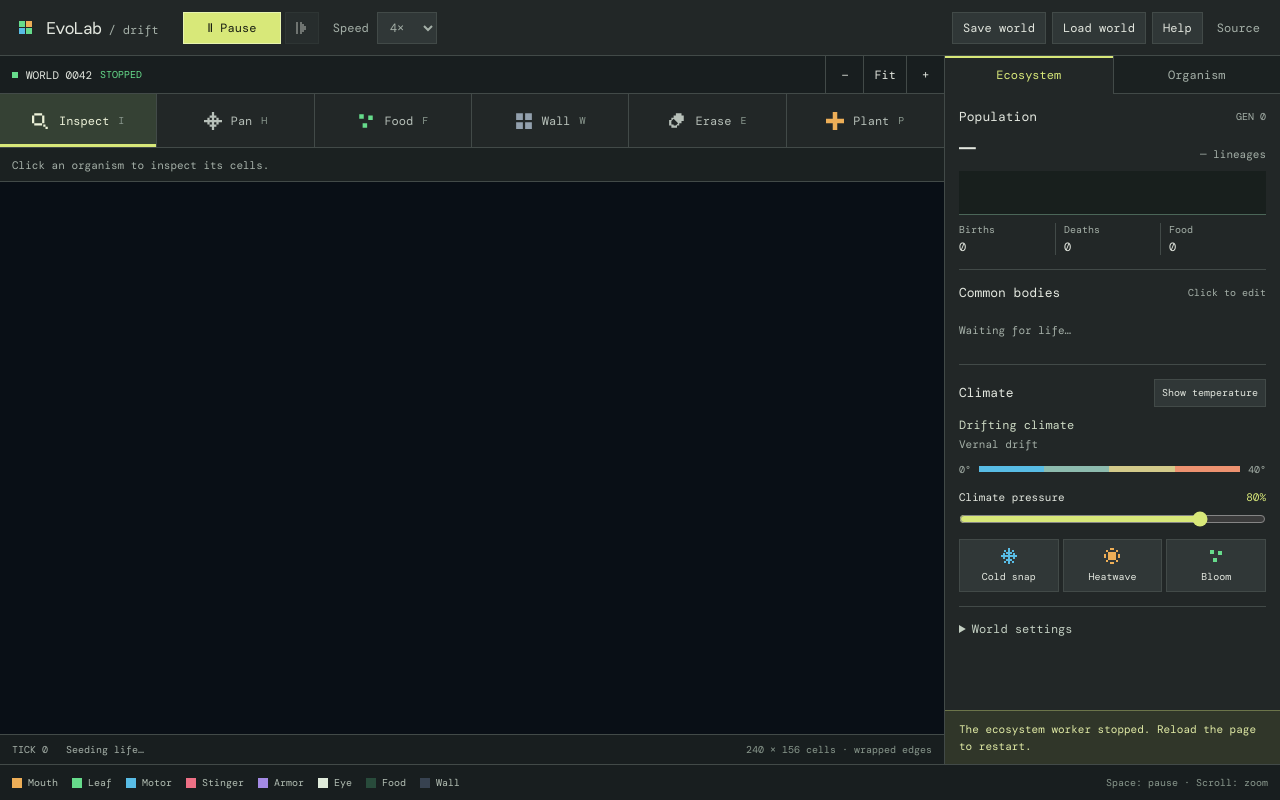
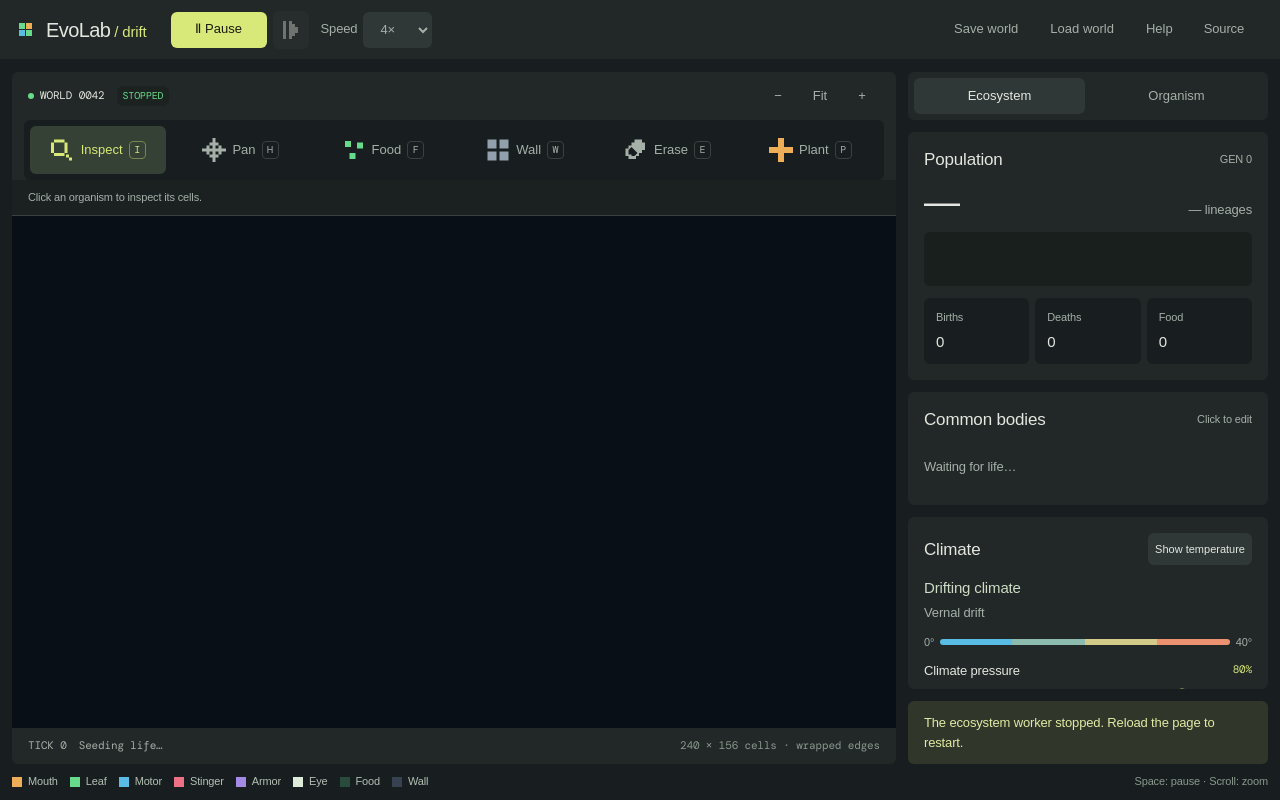
Before and after one commit to JustinasLa/EvoLab, a website built with Vite: page index.html in a window 1280 px wide. Built offline with nearby package versions, Linux system fonts and the light colour scheme.

Commit message:
Adapt Even Hub interface patterns while preserving Drift colors (#2)
* Give Drift a field-observatory visual identity

* Restore the original dark interface and refine existing controls

* Refine dark interface with grouped cards and segmented controls

```diff
--- a/src/style.css
+++ b/src/style.css
@@ -1,15 +1,21 @@
 :root {
-  font-family: 'DM Mono', monospace;
-  font-size: 12px;
+  font-family: Arial, Helvetica, sans-serif;
+  font-size: 15px;
   font-weight: 400;
+  line-height: 1.4;
+  letter-spacing: -0.15px;
   color: #e3e7df;
   background: #090f16;
   color-scheme: dark;
   --surface: #222727;
   --raised: #303737;
-  --border: #424a48;
+  --border: #39423e;
   --muted: #a5b0a8;
   --accent: #d8e879;
+  --page: #181e1f;
+  --text: #e3e7df;
+  --radius: 6px;
+  --mono: 'DM Mono', monospace;
 }
 * {
   box-sizing: border-box;
@@ -38,12 +44,12 @@ select,
 input[type='number'] {
   color: inherit;
   background: var(--raised);
-  border: 1px solid var(--border);
-  border-radius: 0;
+  border: 1px solid transparent;
+  border-radius: var(--radius);
 }
 button {
-  min-height: 32px;
-  padding: 5px 10px;
+  min-height: 36px;
+  padding: 6px 12px;
 }
 button:hover,
 select:hover {
@@ -56,6 +62,10 @@ button:active {
 button:disabled {
   opacity: 0.4;
   cursor: default;
+}
+button:disabled:hover {
+  background: var(--raised);
+  border-color: transparent;
 }
 a {
   color: inherit;
@@ -81,22 +91,23 @@ svg {
   flex-shrink: 0;
 }
 button > svg {
-  width: 16px;
-  height: 16px;
+  width: 24px;
+  height: 24px;
 }
 #app {
   display: grid;
-  grid-template-rows: 56px minmax(0, 1fr) 36px;
+  grid-template-rows: 60px minmax(0, 1fr) 36px;
   height: 100dvh;
   min-height: 600px;
+  background: var(--page);
 }
 .topbar {
   display: flex;
   align-items: center;
   gap: 24px;
-  padding: 0 12px;
+  padding: 0 24px 0 12px;
   background: var(--surface);
-  border-bottom: 1px solid var(--border);
+  border-bottom: 1px solid var(--page);
 }
 .brand {
   display: flex;
@@ -105,14 +116,14 @@ button > svg {
   white-space: nowrap;
 }
 .brand strong {
-  font-size: 17px;
-  font-weight: 500;
-  letter-spacing: -1px;
+  font-size: 20px;
+  font-weight: 400;
+  letter-spacing: -0.6px;
 }
 .brand strong span {
-  color: var(--muted);
-  font-size: 12px;
-  letter-spacing: 0;
+  color: var(--accent);
+  font-size: 15px;
+  letter-spacing: -0.15px;
 }
 .brand > svg {
   width: 28px;
@@ -123,41 +134,50 @@ button > svg {
   display: flex;
   align-items: center;
   gap: 6px;
+  font-size: 13px;
 }
 .topbar nav a {
   color: var(--muted);
-  padding: 8px;
+  padding: 6px 12px;
+}
+.topbar nav button {
+  background: transparent;
+  color: var(--muted);
+}
+.topbar nav button:hover {
+  background: var(--raised);
 }
 .simulation-controls {
   display: flex;
   align-items: center;
-  gap: 4px;
+  gap: 6px;
+  font-size: 13px;
 }
 .simulation-controls .primary {
-  min-width: 98px;
+  min-width: 96px;
 }
 .simulation-controls #step {
   display: grid;
   place-items: center;
-  width: 34px;
+  width: 36px;
   padding: 6px;
 }
 .simulation-controls label {
   display: flex;
   align-items: center;
-  gap: 8px;
-  margin-left: 10px;
+  gap: 6px;
+  margin-left: 6px;
   color: var(--muted);
 }
 select {
-  min-height: 32px;
-  padding: 3px 8px;
+  min-height: 36px;
+  padding: 6px 12px;
 }
 .primary {
   color: #171c12;
   background: var(--accent);
-  border-color: #e7f3ae;
-  font-weight: 500;
+  border-color: transparent;
+  font-weight: 400;
 }
 .primary:hover {
   color: #171c12;
@@ -177,39 +197,48 @@ select {
 }
 .workspace {
   display: grid;
-  grid-template-columns: minmax(0, 1fr) 336px;
+  grid-template-columns: minmax(0, 1fr) 360px;
+  gap: 12px;
+  padding: 12px 12px 0;
   min-height: 0;
 }
 .world-stage {
   display: grid;
-  grid-template-rows: 38px 54px 34px minmax(0, 1fr) 30px;
+  grid-template-rows: 48px 60px 36px minmax(0, 1fr) 36px;
   min-width: 0;
   min-height: 0;
+  background: var(--surface);
+  border-radius: var(--radius);
+  overflow: hidden;
 }
 .world-heading {
   display: flex;
   align-items: center;
   justify-content: space-between;
   gap: 10px;
-  padding-left: 12px;
-  background: #181e1f;
-  border-bottom: 1px solid var(--border);
+  padding: 0 16px;
 }
 .world-label {
   display: flex;
   align-items: center;
-  gap: 8px;
+  gap: 6px;
   font-size: 11px;
+  font-family: var(--mono);
   white-space: nowrap;
 }
 .live-dot {
   height: 6px;
   width: 6px;
   background: #66db8b;
+  border-radius: 50%;
 }
 #run-state {
   color: #66db8b;
   font-size: 10px;
+  margin-left: 6px;
+  padding: 3px 6px;
+  border-radius: var(--radius);
+  background: #1b2220;
 }
 .paused .live-dot {
   background: var(--accent);
@@ -219,12 +248,14 @@ select {
 }
 .zoom-controls {
   display: flex;
-  height: 100%;
+  gap: 6px;
+  font-size: 13px;
 }
 .zoom-controls button {
-  border-width: 0 0 0 1px;
-  min-width: 38px;
+  min-width: 36px;
+  padding: 6px;
   background: transparent;
+  color: var(--muted);
 }
 .zoom-controls button:hover {
   background: var(--raised);
@@ -232,39 +263,50 @@ select {
 .tool-dock {
   display: grid;
   grid-template-columns: repeat(6, minmax(0, 1fr));
-  border-bottom: 1px solid var(--border);
-  background: var(--surface);
+  gap: 6px;
+  margin: 0 12px;
+  padding: 6px;
+  background: var(--page);
+  border-radius: var(--radius);
 }
 .tool-dock button {
   display: flex;
   align-items: center;
   justify-content: center;
-  gap: 9px;
+  gap: 6px;
   padding: 6px;
-  border-width: 0 1px 0 0;
   position: relative;
-  color: #b7c0b9;
+  font-size: 13px;
+  color: var(--muted);
   background: transparent;
 }
 .tool-dock button:last-child {
   border-right: 0;
 }
 .tool-dock button > svg {
-  width: 18px;
-  height: 18px;
+  width: 24px;
+  height: 24px;
 }
 kbd {
-  font-family: inherit;
+  font-family: var(--mono);
   font-size: 10px;
-  color: #8b998f;
+  color: #a5b0a8;
+  border: 1px solid var(--border);
+  border-radius: 4px;
+  min-width: 17px;
+  padding: 1px 3px;
+  text-align: center;
 }
 .tool-dock button[aria-pressed='true'] {
   background: #354134;
-  color: #edf2d9;
-  box-shadow: inset 0 -3px var(--accent);
+  color: var(--accent);
 }
 .tool-dock button:hover {
   background: #343d39;
+}
+.tool-dock button[aria-pressed='true'] kbd {
+  color: var(--accent);
+  border-color: #78864e;
 }
 .tool-dock [data-tool='food'] svg {
   color: #66db8b;
@@ -278,7 +320,7 @@ kbd {
 .tool-options {
   display: flex;
   align-items: center;
-  padding: 0 12px;
+  padding: 0 16px;
   gap: 12px;
   background: #1b2121;
   border-bottom: 1px solid var(--border);
@@ -324,12 +366,11 @@ kbd {
 .world-bottom {
   display: flex;
   align-items: center;
-  gap: 18px;
-  padding: 0 12px;
+  gap: 12px;
+  padding: 0 16px;
   color: var(--muted);
-  background: #181e1f;
-  border-top: 1px solid var(--border);
-  font-size: 10px;
+  font-family: var(--mono);
+  font-size: 11px;
   white-space: nowrap;
 }
 .world-size {
@@ -337,10 +378,9 @@ kbd {
   color: #89988d;
 }
 .sidebar {
-  background: var(--surface);
-  border-left: 1px solid var(--border);
   display: flex;
   flex-direction: column;
+  gap: 12px;
   min-height: 0;
   min-width: 0;
 }
@@ -348,80 +388,87 @@ kbd {
   display: grid;
   grid-template-columns: 1fr 1fr;
   flex-shrink: 0;
+  gap: 6px;
+  padding: 6px;
+  border-radius: var(--radius);
+  background: var(--surface);
 }
 .tabs button {
-  height: 38px;
-  border-width: 0 0 1px;
-  background: #1b2121;
+  height: 36px;
+  background: transparent;
   color: var(--muted);
-}
-.tabs button + button {
-  border-left-width: 1px;
+  font-size: 13px;
 }
 .tabs button[aria-selected='true'] {
-  background: var(--surface);
-  color: var(--accent);
-  border-bottom-color: var(--surface);
-  box-shadow: inset 0 2px var(--accent);
+  background: var(--raised);
+  color: var(--text);
 }
 .panel-scroll {
   overflow-y: auto;
   scrollbar-width: thin;
   min-height: 0;
   flex: 1;
+  border-radius: var(--radius);
+  scrollbar-color: var(--border) var(--page);
 }
 .panel {
-  padding: 0 14px;
+  display: flex;
+  flex-direction: column;
+  gap: 12px;
 }
-.panel > section {
-  padding: 14px 0;
-  border-bottom: 1px solid var(--border);
+.panel > section,
+.panel > details {
+  padding: 16px;
+  background: var(--surface);
+  border-radius: var(--radius);
 }
 .section-caption {
   display: flex;
   align-items: center;
   justify-content: space-between;
-  gap: 10px;
-  margin-bottom: 10px;
+  gap: 12px;
+  margin-bottom: 12px;
 }
 h2 {
   margin: 0;
-  font-size: 13px;
-  font-weight: 500;
+  font-size: 17px;
+  font-weight: 400;
+  letter-spacing: -0.17px;
 }
 .section-caption > span {
-  font-size: 10px;
+  font-size: 11px;
   color: var(--muted);
 }
 .section-caption button {
-  font-size: 10px;
-  min-height: 28px;
-  padding: 4px 7px;
+  font-size: 11px;
+  min-height: 32px;
+  padding: 6px;
 }
 .population-number {
   display: flex;
   align-items: baseline;
   justify-content: space-between;
-  gap: 10px;
+  gap: 12px;
 }
 .population-number strong {
   font-weight: 400;
-  font-size: 28px;
+  font-size: 36px;
   line-height: 1;
-  color: #e3e7df;
+  letter-spacing: -1.08px;
+  color: var(--text);
   font-variant-numeric: tabular-nums;
 }
 #species-count {
   color: var(--muted);
-  font-size: 11px;
+  font-size: 13px;
 }
 #chart {
   width: 100%;
-  height: 44px;
+  height: 54px;
   display: block;
-  margin: 8px 0;
+  margin: 12px 0;
   background: #181f1d;
-  border-bottom: 1px solid #4b6658;
+  border-radius: var(--radius);
 }
 dl {
   margin: 0;
@@ -429,30 +476,30 @@ dl {
 .vital-stats {
   display: grid;
   grid-template-columns: repeat(3, 1fr);
-  gap: 8px;
+  gap: 6px;
 }
 .vital-stats > div {
   display: flex;
   flex-direction: column;
-  gap: 3px;
-  border-right: 1px solid var(--border);
-}
-.vital-stats > div:last-child {
-  border: 0;
+  gap: 6px;
+  padding: 12px;
+  background: var(--page);
+  border-radius: var(--radius);
+  min-width: 0;
 }
 dt {
   color: var(--muted);
-  font-size: 10px;
+  font-size: 11px;
 }
 dd {
   margin: 0;
-  font-size: 12px;
+  font-size: 15px;
   font-variant-numeric: tabular-nums;
 }
 .lineages {
   display: grid;
   grid-template-columns: repeat(5, minmax(0, 1fr));
-  gap: 4px;
+  gap: 6px;
 }
 .lineage {
   padding: 0;
@@ -460,17 +507,23 @@ dd {
   display: flex;
   flex-direction: column;
   align-items: stretch;
-  gap: 4px;
-  background: #1a2020;
+  gap: 6px;
+  background: var(--page);
+  overflow: hidden;
 }
 .lineage > svg {
   width: 100%;
-  height: 48px;
+  height: 52px;
   background: #090f16;
+}
+.lineage:hover,
+.lineage:focus-visible {
+  border-color: var(--accent);
+  background: #303b30;
 }
 .lineage strong {
   display: block;
-  font-size: 10px;
+  font-size: 11px;
   font-weight: 400;
   overflow: hidden;
   text-overflow: ellipsis;
@@ -478,13 +531,13 @@ dd {
 .lineage small {
   display: block;
   color: var(--muted);
-  font-size: 10px;
+  font-size: 11px;
 }
 .lineage em {
-  font-size: 12px;
+  font-size: 13px;
   font-style: normal;
   color: #e3e7df;
-  padding-bottom: 5px;
+  padding-bottom: 6px;
 }
 .lineage i {
   display: block;
@@ -503,28 +556,29 @@ dd {
 .world-weather {
   display: flex;
   flex-direction: column;
-  gap: 4px;
-  margin: 2px 0 12px;
+  gap: 6px;
+  margin: 0 0 12px;
 }
 .world-weather strong {
   color: #cedbc5;
-  font-size: 12px;
+  font-size: 15px;
   font-weight: 400;
 }
 .world-weather span {
-  font-size: 11px;
+  font-size: 13px;
   color: var(--muted);
 }
 .temperature-key {
   display: flex;
   align-items: center;
-  gap: 8px;
-  font-size: 10px;
+  gap: 6px;
+  font-size: 11px;
   color: var(--muted);
 }
 .temperature-key i {
   height: 6px;
   flex: 1;
+  border-radius: 3px;
   background: linear-gradient(
     90deg,
     #58bce5 0% 25%,
@@ -536,34 +590,36 @@ dd {
 .slider-label {
   display: flex;
   justify-content: space-between;
-  gap: 8px;
-  margin-top: 14px;
-  font-size: 11px;
+  gap: 6px;
+  margin-top: 12px;
+  font-size: 13px;
 }
 output {
   color: var(--accent);
+  font-family: var(--mono);
+  font-size: 11px;
 }
 input[type='range'] {
   display: block;
   width: 100%;
   height: 20px;
-  margin: 5px 0 0;
+  margin: 6px 0 0;
   accent-color: var(--accent);
   cursor: pointer;
 }
 .events {
   display: grid;
   grid-template-columns: repeat(3, minmax(0, 1fr));
-  gap: 4px;
-  margin-top: 10px;
+  gap: 6px;
+  margin-top: 12px;
 }
 .events button {
   display: flex;
   flex-direction: column;
   align-items: center;
   gap: 6px;
-  padding: 8px 1px;
-  font-size: 10px;
+  padding: 12px 1px;
+  font-size: 11px;
 }
 .events [data-shock='cold'] svg {
   color: #58bce5;
@@ -574,32 +630,33 @@ input[type='range'] {
 .events [data-shock='bloom'] svg {
   color: #66db8b;
 }
-.world-settings {
-  padding: 14px 0;
-}
 .world-settings summary {
   color: #c3cfc2;
+  font-size: 15px;
 }
 .seed-label {
   display: flex;
   align-items: center;
   justify-content: space-between;
-  gap: 8px;
-  margin: 14px 0 10px;
-  font-size: 11px;
+  gap: 6px;
+  margin: 12px 0;
+  font-size: 13px;
 }
 .seed-label input {
   min-width: 0;
-  width: 150px;
-  padding: 6px;
+  width: 132px;
+  padding: 6px 12px;
+  min-height: 36px;
+  font-family: var(--mono);
+  font-size: 13px;
 }
 #notice {
-  padding: 10px 14px;
+  padding: 12px 16px;
   margin: 0;
-  border-top: 1px solid #6c754a;
+  border-radius: var(--radius);
   color: #e0eaa5;
   background: #303629;
-  font-size: 11px;
+  font-size: 13px;
   line-height: 1.5;
   flex-shrink: 0;
 }
@@ -607,7 +664,7 @@ input[type='range'] {
   display: none;
 }
 .muted {
-  font-size: 11px;
+  font-size: 13px;
   color: var(--muted);
   line-height: 1.5;
 }
@@ -623,12 +680,8 @@ input[type='range'] {
   opacity: 0.6;
 }
 
-.specimen-section {
-  padding: 14px 0;
-  border-bottom: 1px solid var(--border);
-}
 .specimen-section > summary {
-  font-size: 13px;
+  font-size: 15px;
 }
 .specimen-section[open] > summary {
   margin-bottom: 12px;
@@ -646,41 +699,42 @@ input[type='range'] {
 }
 .specimen-preview strong {
   display: block;
-  font-size: 12px;
-  margin-bottom: 8px;
+  font-size: 15px;
+  font-weight: 400;
+  margin-bottom: 6px;
 }
 .specimen-preview span {
   display: block;
   color: var(--muted);
-  font-size: 10px;
+  font-size: 11px;
   line-height: 1.8;
 }
 .specimen-facts {
   display: grid;
   grid-template-columns: 1fr 1fr;
-  gap: 10px 12px;
+  gap: 12px;
 }
 .specimen-facts > div {
   display: flex;
   flex-direction: column;
-  gap: 4px;
+  gap: 6px;
 }
 .ancestry {
   color: var(--muted);
-  font-size: 10px;
+  font-size: 11px;
   overflow-wrap: anywhere;
 }
 .cell-palette {
   display: grid;
   grid-template-columns: repeat(3, 1fr);
-  gap: 4px;
+  gap: 6px;
 }
 .cell-palette button {
   display: flex;
   align-items: center;
   gap: 6px;
-  padding: 7px 6px;
-  font-size: 11px;
+  padding: 6px;
+  font-size: 13px;
 }
 .cell-palette button[aria-pressed='true'] {
   border-color: var(--accent);
@@ -696,15 +750,16 @@ input[type='range'] {
 }
 #cell-description {
   min-height: 32px;
-  margin: 8px 0;
+  margin: 12px 0;
 }
 .editor {
   display: grid;
   grid-template-columns: repeat(9, 1fr);
   gap: 1px;
-  padding: 5px;
+  padding: 6px;
   background: #090f16;
   border: 1px solid #4b5951;
+  border-radius: var(--radius);
 }
 .editor button {
   aspect-ratio: 1;
@@ -712,6 +767,7 @@ input[type='range'] {
   min-height: 0;
   min-width: 0;
   border: 1px solid #29332e;
+  border-radius: 0;
 }
 .editor button[data-x='0'],
 .editor button[data-y='0'] {
@@ -721,58 +777,58 @@ input[type='range'] {
   border-color: var(--accent);
 }
 .designer-section .primary {
-  margin-top: 10px;
+  margin-top: 12px;
 }
 footer {
   display: flex;
   align-items: center;
   justify-content: space-between;
-  gap: 15px;
+  gap: 12px;
   padding: 0 12px;
-  background: #181e1f;
-  border-top: 1px solid var(--border);
+  background: var(--page);
 }
 .cell-legend {
   display: flex;
   align-items: center;
-  gap: 14px;
+  gap: 12px;
 }
 .cell-legend span {
   display: flex;
   align-items: center;
   gap: 6px;
-  font-size: 10px;
+  font-size: 11px;
   color: #b3bfb4;
 }
 .footer-note {
   color: #89988d;
-  font-size: 10px;
+  font-size: 11px;
 }
 dialog {
   width: min(520px, calc(100% - 32px));
   max-height: calc(100dvh - 32px);
   overflow: auto;
   padding: 24px;
-  border: 1px solid #8c9b81;
-  border-radius: 0;
+  border: 1px solid var(--border);
+  border-radius: var(--radius);
   color: #d4dfd3;
   background: var(--surface);
-  font-size: 12px;
+  font-size: 15px;
   line-height: 1.8;
 }
 dialog::backdrop {
   background: #000a;
 }
 dialog h1 {
-  margin: 0 0 16px;
-  font-size: 20px;
-  font-weight: 500;
+  margin: 0 0 24px;
+  font-size: 24px;
+  font-weight: 400;
+  letter-spacing: -0.72px;
 }
 dialog ul {
   padding-left: 18px;
 }
 dialog li {
-  margin: 10px 0;
+  margin: 12px 0;
 }
 dialog a {
   text-decoration: underline;
@@ -785,7 +841,8 @@ dialog a {
 }
 @media (max-width: 1120px) {
   .topbar {
-    gap: 15px;
+    gap: 12px;
+    padding-right: 12px;
   }
   .brand strong span,
   .simulation-controls label > span,
@@ -798,7 +855,7 @@ dialog a {
     gap: 4px;
   }
   .workspace {
-    grid-template-columns: minmax(0, 1fr) 320px;
+    grid-template-columns: minmax(0, 1fr) 336px;
   }
   .tool-dock button {
     gap: 6px;
@@ -807,7 +864,8 @@ dialog a {
 @media (min-width: 761px) and (max-width: 1000px) {
   .tool-dock button {
     flex-direction: column;
-    gap: 3px;
+    gap: 6px;
+    padding: 6px 2px;
     font-size: 11px;
   }
 }
@@ -819,14 +877,14 @@ dialog a {
   }
   .topbar {
     flex-wrap: wrap;
-    gap: 8px;
-    padding: 8px;
+    gap: 12px;
+    padding: 12px;
   }
   .brand {
     margin-right: auto;
   }
   .brand strong {
-    font-size: 16px;
+    font-size: 20px;
   }
   .brand > svg {
     width: 24px;
@@ -834,11 +892,12 @@ dialog a {
   }
   .topbar nav {
     margin: 0;
-    gap: 4px;
+    gap: 6px;
   }
   .topbar nav button {
-    font-size: 10px;
-    padding: 5px 7px;
+    font-size: 13px;
+    min-height: 44px;
+    padding: 6px;
   }
   .topbar nav a {
     display: none;
@@ -849,7 +908,10 @@ dialog a {
   }
   .simulation-controls button,
   .simulation-controls select {
-    min-height: 36px;
+    min-height: 44px;
+  }
+  .simulation-controls #step {
+    width: 44px;
   }
   .simulation-controls label {
     margin-left: auto;
@@ -860,47 +922,52 @@ dialog a {
   .workspace {
     display: flex;
     flex-direction: column;
+    gap: 24px;
   }
   .world-stage {
     height: auto;
-    grid-template-rows: 38px 54px 38px auto 30px;
+    grid-template-rows: 56px 66px 44px auto 36px;
   }
   .habitat {
     aspect-ratio: 240 / 156;
   }
   .tool-dock button {
     flex-direction: column;
-    gap: 3px;
+    gap: 6px;
+    padding: 6px 2px;
     font-size: 11px;
   }
   .tool-dock button > svg {
-    width: 18px;
-    height: 18px;
+    width: 24px;
+    height: 24px;
+  }
+  .zoom-controls button {
+    min-height: 44px;
   }
   .tool-options {
-    padding: 0 8px;
+    padding: 0 12px;
   }
   #tool-hint {
+    font-size: 11px;
+  }
+  #brush-control {
+    gap: 6px;
+    font-size: 13px;
+  }
+  #brush-control input {
+    width: 100px;
+  }
+  .world-bottom {
+    padding: 0 12px;
+    justify-content: space-between;
+    gap: 6px;
     font-size: 10px;
   }
-  .world-bottom {
-    padding: 0 8px;
-    justify-content: space-between;
-    gap: 6px;
-    font-size: 9px;
-  }
-  .sidebar {
-    border-left: 0;
-    border-top: 1px solid var(--border);
-  }
   .tabs button {
-    height: 42px;
+    height: 44px;
   }
   .panel-scroll {
     overflow: visible;
-  }
-  .panel {
-    padding: 0 14px;
   }
   .lineage > svg {
     height: 60px;
@@ -908,7 +975,23 @@ dialog a {
   .events button {
     flex-direction: row;
     justify-content: center;
-    min-height: 40px;
+    min-height: 44px;
+    padding: 6px;
+  }
+  .events button > svg {
+    width: 16px;
+    height: 16px;
+  }
+  .panel button,
+  .panel summary,
+  .seed-label input {
+    min-height: 44px;
+  }
+  .panel summary {
+    align-content: center;
+  }
+  .editor button {
+    min-height: 0;
   }
   .editor {
     max-width: 340px;
@@ -919,9 +1002,9 @@ dialog a {
   }
   .cell-legend {
     flex-wrap: wrap;
-    gap: 12px;
+    gap: 6px 12px;
   }
   .cell-legend span {
-    font-size: 10px;
+    font-size: 11px;
   }
 }
```
Also changed, not shown: docs/architecture.md (+10 -2 lines), docs/credits.md (+6 -0 lines), test/browser/lab.spec.ts (+72 -0 lines).
